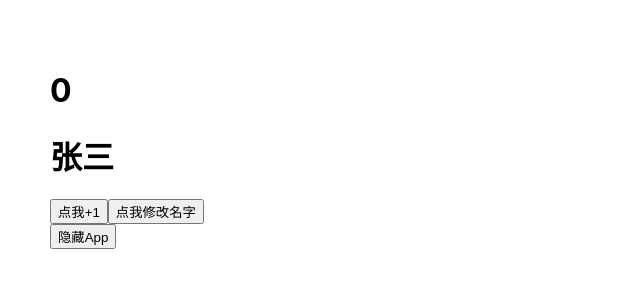
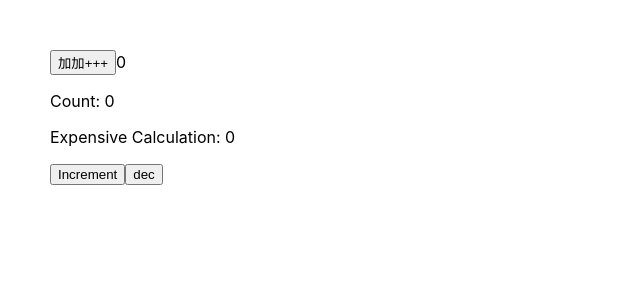
Before and after one commit to Software-Dev-Lab/React-3Days, a React (Create React App) app: page / in a window 1280 px wide. Shown: the top 300 px of the page, without its empty margins (0-640 px from the left). Built offline with nearby package versions, Linux system fonts and the light colour scheme.

Commit message:
十二课： usememo的应用场景

```diff
--- a/src/App.js
+++ b/src/App.js
@@ -1,61 +1,66 @@
-import { useEffect, useLayoutEffect, useState } from 'react';
+import React, { useState, useMemo } from 'react';
 
-import './App.css';
+function getCount (count) {
 
-function Bpp() {
-  const [show, setShow] = useState(true) // [true, function(){}
+    console.log('执行昂贵的计算');
 
-  function btn_click() {
-    setShow(false)
-  }
+    console.time('计算耗时');
 
-  return (
-    <div>
-      {show && <App />}
-      <button onClick={btn_click}>
-        隐藏App
-      </button>
-
-    </div>
-  )
+    let result = 0;
+    for (let i = 0; i < count * 1000000000; i++) {
+        result += i;
+    }
+    console.timeEnd('计算耗时');
+    return result;
 }
 
+const ExampleComponent = () => {
+    const [count, setCount] = useState(0);
+
+    console.log('ExampleComponent render');
+
+    // const expensiveCalculation = getCount(count);
+
+    const expensiveCalculation = useMemo(() => {
+        console.log('执行昂贵的计算');
+
+        console.time('计算耗时');
+
+        let result = 0;
+        for (let i = 0; i < count * 100000000; i++) {
+            result += i;
+        }
+        console.timeEnd('计算耗时');
+        return result;
+    }, [count]);
+
+    const incrementCount = () => {
+        setCount(prevCount => prevCount + 1);
+    };
+
+    const dec = () => {
+        setCount(prevCount => prevCount - 1);
+    }
+
+    return (
+        <div>
+            <p>Count: {count}</p>
+            <p>Expensive Calculation: {expensiveCalculation}</p>
+            <button onClick={incrementCount}>Increment</button>
+            <button onClick={dec}>dec</button>
+        </div>
+    );
+};
+
 function App() {
-
-  const [count, setCount] = useState(0) // [0, function(){}
-  const [name, setName] = useState(() => {
-    return '张三'
-  }) // ['张三', function(){}
-
-  useEffect(() => {
-    console.log('useEffect状态变化', count)
-  },[count])
-
-  useLayoutEffect(() => {
-    console.log('useLayoutEffect状态变化', count)
-
-  },[count])
-
-  function btn_click() {
-    setCount((count) => {
-      return count + 1
-    })
-    // count是几？
-    // console.log(count)
-  }
-
-  function btn_click2() {
-    setName('李四')
-  }
-
-  return (
-    <div>
-      <h1>{count}</h1>
-      <h1>{name}</h1>
-      <button onClick={btn_click}>点我+1</button>
-      <button onClick={btn_click2}>点我修改名字</button>
-    </div>
-  )
+    const [count, setCount] = useState(0);
+    return (
+        <div className="App">
+            <button onClick={() => setCount(count + 1)}>加加+++</button>
+            {count}
+            <ExampleComponent />
+        </div>
+    );
 }
 
-export default Bpp;
+export default App;
```
